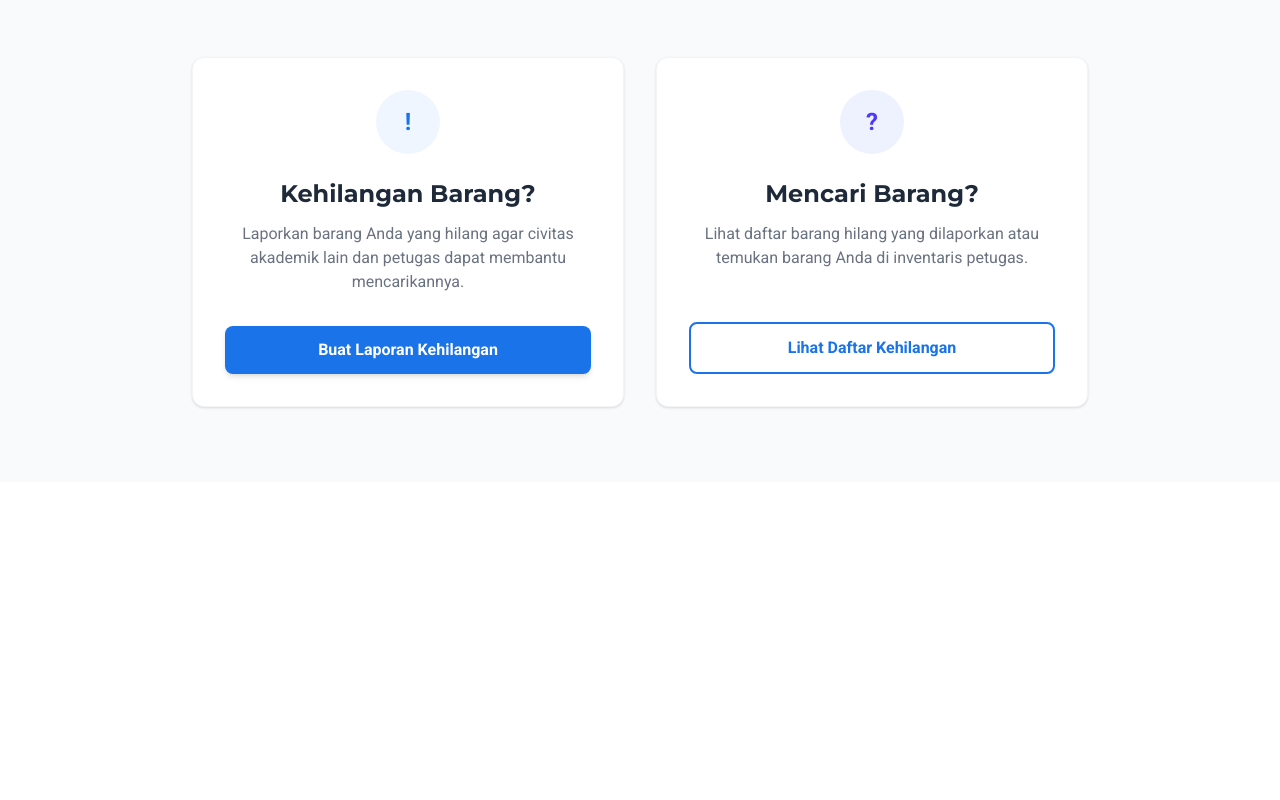
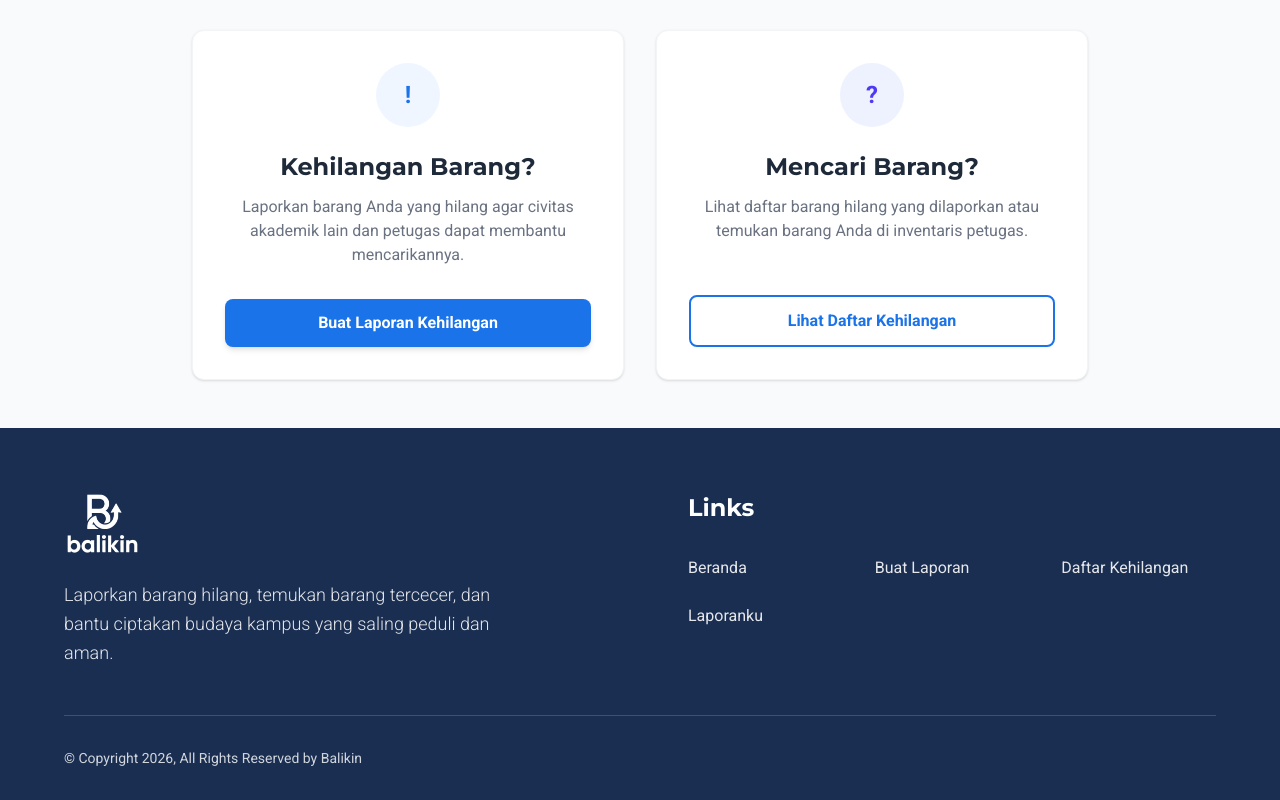
Before and after one commit to BrilyanPK/IPB-Lost-Found, a React (Vite) app in the folder frontend/: page /home in a window 1280 px wide. Shown: the part 318-1118 px from the top of the page. Before the commit the page ends 800 px from the top, so only its background shows below. Built offline with nearby package versions, Linux system fonts and the light colour scheme.

Commit message:
feat: menambahkan komponen Footer pada halaman Home

```diff
--- /dev/null
+++ b/frontend/src/components/Footer.tsx
@@ -0,0 +1,85 @@
+import React from 'react';
+import { Link } from 'react-router-dom';
+
+// Object Oriented Data Models
+class FooterLinkItem {
+  label: string;
+  url: string;
+  constructor(label: string, url: string) {
+    this.label = label;
+    this.url = url;
+  }
+}
+
+class FooterLinkColumn {
+  links: FooterLinkItem[];
+  constructor(links: FooterLinkItem[]) {
+    this.links = links;
+  }
+}
+
+export class Footer extends React.Component {
+  private linkColumns: FooterLinkColumn[] = [
+    new FooterLinkColumn([
+      new FooterLinkItem('Beranda', '/home'),
+      new FooterLinkItem('Laporanku', '/my-reports'),
+    ]),
+    new FooterLinkColumn([
+      new FooterLinkItem('Buat Laporan', '/report-lost'),
+    ]),
+    new FooterLinkColumn([
+      new FooterLinkItem('Daftar Kehilangan', '/lost-items'),
+    ]),
+  ];
+
+  render() {
+    return (
+      <footer className="bg-[#1A2E51] text-white pt-16 pb-8 px-8 md:px-16 w-full">
+        <div className="max-w-7xl mx-auto">
+          <div className="flex flex-col md:flex-row justify-between gap-12 mb-12">
+
+            {/* Left Section: Logo & Description */}
+            <div className="max-w-md">
+              <img
+                src="/assets/logo-balikin vertikal (light).png"
+                alt="Balikin Logo"
+                className="h-16 mb-6"
+              />
+              <p className="text-gray-200 text-lg leading-relaxed font-light">
+                Laporkan barang hilang, temukan barang tercecer, dan bantu ciptakan budaya kampus yang saling peduli dan aman.
+              </p>
+            </div>
+
+            {/* Right Section: Links */}
+            <div className="flex-1 md:ml-12 lg:ml-32">
+              <h3 className="text-2xl font-bold mb-8">Links</h3>
+              <div className="grid grid-cols-1 md:grid-cols-3 gap-8">
+                {this.linkColumns.map((col, index) => (
+                  <div key={index} className="flex flex-col gap-6">
+                    {col.links.map((link, idx) => (
+                      <Link
+                        key={idx}
+                        to={link.url}
+                        className="text-gray-200 hover:text-white transition-colors text-base"
+                      >
+                        {link.label}
+                      </Link>
+                    ))}
+                  </div>
+                ))}
+              </div>
+            </div>
+
+          </div>
+
+          {/* Divider & Copyright */}
+          <div className="border-t border-gray-400/30 pt-8 mt-4">
+            <p className="text-gray-300 text-sm">
+              © Copyright 2026, All Rights Reserved by Balikin
+            </p>
+          </div>
+        </div>
+      </footer>
+    );
+  }
+}
--- a/frontend/src/pages/Pencari/Home.tsx
+++ b/frontend/src/pages/Pencari/Home.tsx
@@ -1,5 +1,6 @@
 import React from 'react';
 import { Navbar } from '../../components/Navbar';
+import { Footer } from '../../components/Footer';
 import { Card } from '../../components/ui/Card';
 import { Button } from '../../components/ui/Button';
 import { Link } from 'react-router-dom';
@@ -41,6 +42,7 @@ const Home = () => {
           </Card>
         </div>
       </main>
+      <Footer />
     </div>
   );
 };
```
Also changed, not shown: frontend/public/assets/hero image 1.png (added), frontend/public/assets/logo-balikin vertikal (light).png (added).
